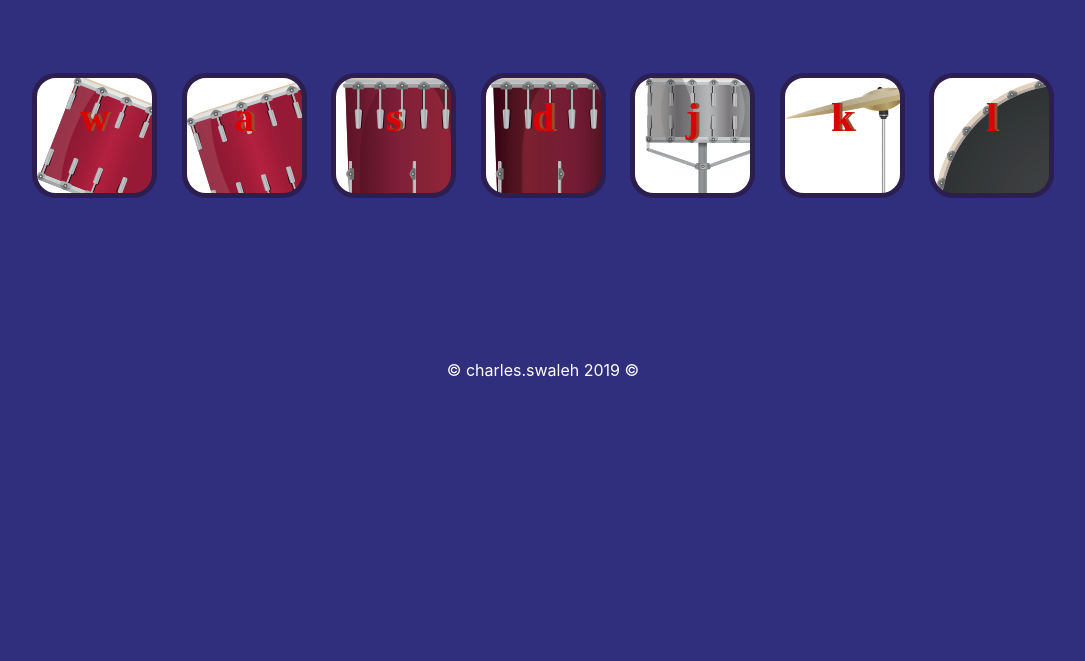
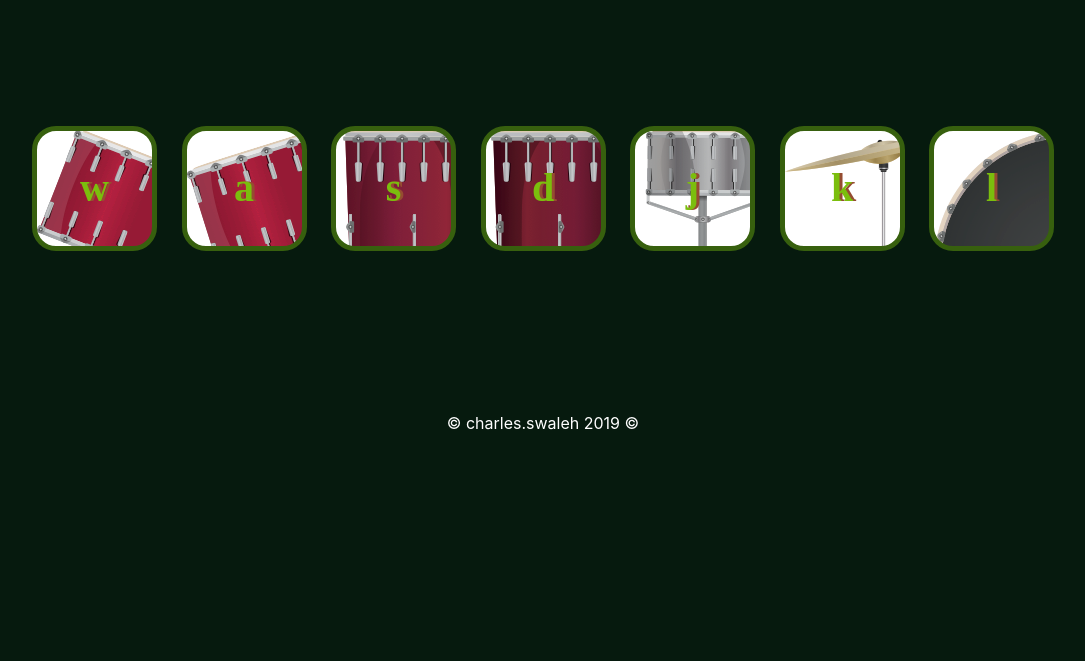
Before and after one commit to mashm3ll0w/drum-kit-game, a plain HTML site: page index.html in a window 1280 px wide. Shown: the part 139-800 px from the top of the page, without its empty margins (97-1182 px from the left). Drawn offline with nearby package versions, Linux system fonts and the light colour scheme.

Commit message:
Redone HTML and CSS

```diff
--- a/index.html
+++ b/index.html
@@ -1,5 +1,6 @@
 <!doctype html>
 <html lang="en">
+
 <head>
   <!-- Required meta tags -->
   <meta charset="utf-8">
@@ -18,33 +19,20 @@
 <body>
   <h1>Drum 🥁 Kit</h1>
 
-    <div class="drum w">
-      <p>w</p>
+
+  <div class="set">
+
+    <button class="drum w">w</button>
+    <button class="drum a">a</button>
+    <button class="drum s">s</button>
+    <button class="drum d">d</button>
+    <button class="drum j">j</button>
+    <button class="drum k">k</button>
+    <button class="drum l">l</button>
+
   </div>
 
-    <div class="drum a">
-      <p>a</p>
-    </div>
 
-    <div class="drum s">
-      <p>s</p>
-    </div>
-
-    <div class="drum d">
-      <p>d</p>
-    </div>
-
-    <div class="drum j">
-      <p>j</p>
-    </div>
-
-    <div class="drum k">
-      <p>k</p>
-    </div>
-
-    <div class="drum l">
-      <p>l</p>
-    </div>
 
 
   <!-- Optional JavaScript -->
@@ -61,4 +49,5 @@
 <footer>
   © charles.swaleh 2019 ©
 </footer>
+
 </html>
--- a/styles.css
+++ b/styles.css
@@ -1,22 +1,15 @@
 body {
-  background-color: #302f7e;
+  background-color: #061a0e;
   color: #fff;
   text-align: center;
 }
 
 h1 {
+  color: #7bbe0d;
   font-family: "Gotham Black";
   font-size: 4rem;
-  margin: 50px auto 75px;
+  margin: 50px auto 50px;
   text-shadow: 3px 0 #954c31;
-}
-
-p {
-  color: #da0202;
-  display: inline-block;
-  font-family: "Aller";
-  font-size: 2.5rem;
-  font-weight: bolder;
 }
 
 footer {
@@ -26,7 +19,7 @@ footer {
 .drum {
   background-color: #fff;
   border: solid .35rem;
-  border-color: #2c1e4e;
+  border-color: #37600e;
   border-radius: 1.5rem;
   display: inline-block;
   height: 125px;
@@ -36,6 +29,11 @@ footer {
   text-shadow: 3px 0 #954c31;
   line-height: 2;
   font-size: 900;
+  color: #7bbe0d;
+  display: inline-block;
+  font-family: "Aller";
+  font-size: 2.5rem;
+  font-weight: bolder;
 }
 
 .w {
@@ -76,7 +74,7 @@ footer {
 }
 
 .pressed {
-  box-shadow: 0 3px 4px 0 #f19393;
+  box-shadow: 0 3px 4px 0 #954c31;
   opacity: 0.5;
 }
 
```
Lines whose indentation alone changed are shown as unchanged.
